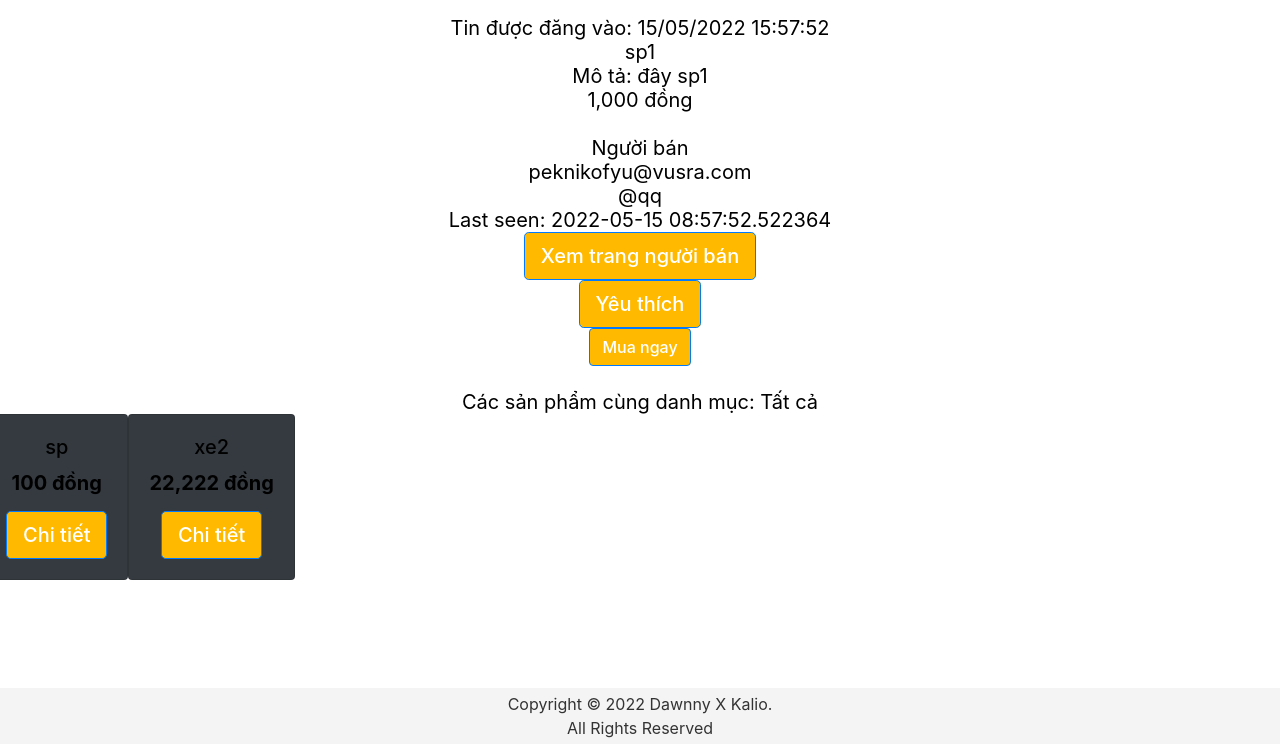
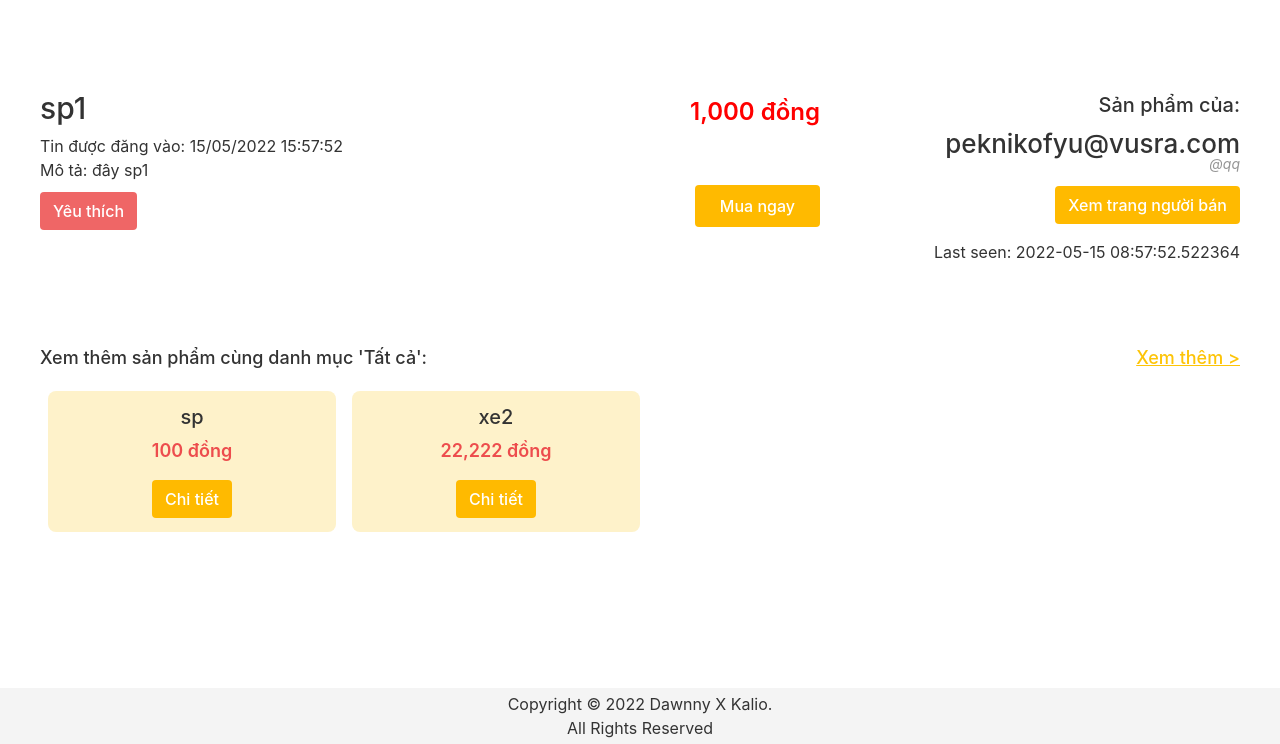
Before and after one commit to dangpham205/choHoiTot.com, a Flask app: page /product_detail/1 in a window 1280 px wide. Shown: the part 56-800 px from the top of the page. Run offline with Flask 2, Linux system fonts and the light colour scheme; a user stored in the database is signed in; data comes from the database, SQL or seed files in the repository; both versions use the stored data as it was after the commit; parts of the project's set-up code (start-up, migrations or seed data) failed here and were passed over; some libraries are stand-ins or nearby versions.

Commit message:
UI for detail screen

```diff
--- a/app/templates/includes/purchase_items_modals.html
+++ b/app/templates/includes/purchase_items_modals.html
@@ -1,6 +1,6 @@
 <style>
     .modal-content {
-      background-color: #212121
+      background-color: #ffffff
     }
 </style>
 
@@ -13,11 +13,11 @@
       <div class="modal-header">
         <h5 class="modal-title" id="ModalLabel">
           <!-- -->
-            Purchase
+            Mua sản phẩm
         </h5>
         <button type="button" class="close"
                 data-dismiss="modal" aria-label="Close">
-          <span aria-hidden="true" style="color: white;">x</span>
+          <span aria-hidden="true" style="color: #333;">x</span>
         </button>
       </div>
       <div class="modal-body">
@@ -31,7 +31,7 @@
           </h6>
 
           <input type="hidden" id="" name="purchased_item" value="{{ product.id }}">
-          {{ purchaseForm.submitPurchase(class="btn btn-block btn-success") }}
+          {{ purchaseForm.submitPurchase(class="btn btn-block") }}
         </form>
       </div>
       <div class="modal-footer">
--- a/app/templates/market/product_detail.html
+++ b/app/templates/market/product_detail.html
@@ -6,26 +6,84 @@
 
 {% block content %}
 
+    <div class="detail-container">
+        <div class="detail-header">
+            <div class="detail-header-col-1">
+                <div style="display: flex; justify-content: space-between; align-items: center;">
+                    <h3 class="detail-prod-name">
+                        {{  product.name }}
+                    </h3>
 
-        <h1 class="h5 mb-3 font-weight-normal text-center mt-3" style="color: black;">
-            Tin được đăng vào: {{ product.date }} <br>
-           {{  product.name }} <br>
-           Mô tả: {{  product.description }} <br>
-           {{ prettier_budget(product.price) }} đồng<br>
-           <br>
-           Người bán <br>
-           {{ owner.user_email }} <br>
-           @{{ owner.user_name }} <br>
-           Last seen: {{ owner.last_seen }} <br>
-           <a class="btn btn-lg btn-primary" href="{{ url_for('profile.profile_page', username=owner.user_name) }}">Xem trang người bán</a>
-           <br>
-           <a class="btn btn-lg btn-primary" >Yêu thích</a>
-           <br>
-           {% include 'includes/purchase_items_modals.html'   %}
-           <button class="btn btn-outline btn-primary" data-toggle="modal" data-target="#Modal-Purchase-{{ product.id }}">Mua ngay</button>
-            <br>
-            <br>
-            Các sản phẩm cùng danh mục: {{ product.category }} <br>
+                    <span class="detail-prod-price">{{ prettier_budget(product.price) }} đồng</span>
+                </div>
+
+                <div>Tin được đăng vào: {{ product.date }}</div>
+
+                <div>
+                    Mô tả: {{  product.description }}
+                </div>
+
+                <div style="display: flex; align-items: center; justify-content: space-between;">
+                    <a class="btn-love btn" style="margin-top: 10px">Yêu thích</a>
+
+                   {% include 'includes/purchase_items_modals.html'   %}
+                   <button class="btn" data-toggle="modal" data-target="#Modal-Purchase-{{ product.id }}" style="padding: 8px 24px;">Mua ngay</button>
+                </div>
+
+
+
+            </div>
+
+            <div class="detail-header-divider"></div>
+
+            <div class="detail-header-col-2">
+                <div>
+                    <div class="detail-header-email">
+                        <div style="font-size: 20px; margin-bottom: 4px">Sản phẩm của: </div>
+                        {{  owner.user_email }}
+                    </div>
+                    <div class="profile-username">
+                        @{{ owner.user_name }}
+                    </div>
+
+                </div>
+
+                <div>
+                   <a class="btn" style="margin-bottom: 16px;" href="{{ url_for('profile.profile_page', username=owner.user_name) }}">Xem trang người bán</a>
+
+                </div>
+
+                <div>
+                    Last seen: {{ owner.last_seen }}
+                </div>
+            </div>
+        </div>
+        <div class="detail-body">
+            <div class="detail-body-title">
+                <span>
+                    Xem thêm sản phẩm cùng danh mục '{{ product.category }}':
+                </span>
+
+                <a href="{{ url_for('main.chotot_page', category='all') }}" style="color: #fdc407; text-decoration: underline;">
+                    Xem thêm >
+                </a>
+            </div>
+
+            <div class="detail-card-wrapper">
+                {% for other in others %}
+                    <div class="detail-card">
+                        <h5 class="detail-card-title">{{ other.name }}</h5>
+                        <p class="detail-card-price">
+                            {{ prettier_budget(other.price) }} đồng
+                        </p>
+                        <a class="btn" href="{{ url_for('main.detail_page', product_id=other.id) }}" target="_blank">Chi tiết</a>
+                    </div>
+                {% endfor %}
+            </div>
+        </div>
+    </div>
+
+           <!-- Tin được đăng vào: {{ product.date }} <br>
             <div class="row">
                 {% for other in others %}
                     <div style="margin-bottom: 5px" class="card text-center bg-dark">
@@ -38,8 +96,7 @@
                         </div>
                     </div>
                 {% endfor %}
-            </div>
-        </h1>
+            </div> -->
 
 
 
--- a/static/main.css
+++ b/static/main.css
@@ -32,6 +32,11 @@ body {
     font-weight: 500;
     color: #ffffff;
 }
+
+.btn-love {
+    background-color: #ef6666;
+}
+
 
 #table {
     background-color: #ffba00;
@@ -172,3 +177,85 @@ body {
 .product-footer {
     margin-bottom: 16px;
 }
+
+/* Product detail screen */
+.detail-container {
+    width: 1200px;
+    margin: auto;
+    margin-top: 90px;
+}
+
+.detail-header {
+    width: 100%;
+    display: flex;
+    justify-content: space-between;
+}
+
+.detail-header-col-1 {
+    color: #333333;
+    width: 65%;
+}
+
+.detail-prod-name {
+    font-size: 30px;
+}
+
+.detail-prod-price {
+    color: red;
+    font-size: 24px;
+    font-weight: 600;
+}
+
+.detail-header-divider {
+    width: 1px;
+    height: 100%;
+    background-color: #ccc;
+}
+
+.detail-header-col-2 {
+    text-align: right;
+    width: 33%;
+    color: #333333;
+}
+
+.detail-header-email {
+    font-size: 26px;
+    font-weight: 500;
+}
+
+.detail-header-username {
+    color: #ffba00;
+}
+
+.detail-body {
+    margin-top: 80px;
+    color: #333333;
+    text-align: center;
+}
+
+.detail-body-title {
+    font-size: 18px;
+    font-weight: 500;
+    margin-bottom: 20px;
+    display: flex;
+    justify-content: space-between;
+}
+
+.detail-card-wrapper {
+    display: flex;
+    justify-content: start;
+}
+
+.detail-card {
+    width: 24%;
+    background-color: #fef2ca;
+    border-radius: 8px;
+    margin: 0 8px;
+    padding: 14px 0;
+}
+
+.detail-card-price {
+    color: #ed4d4d;
+    font-weight: 600;
+    font-size: 18px;
+}
```
Also changed, not shown: app/templates/market/chotot.html (+8 -8 lines), app/endterm.db.
